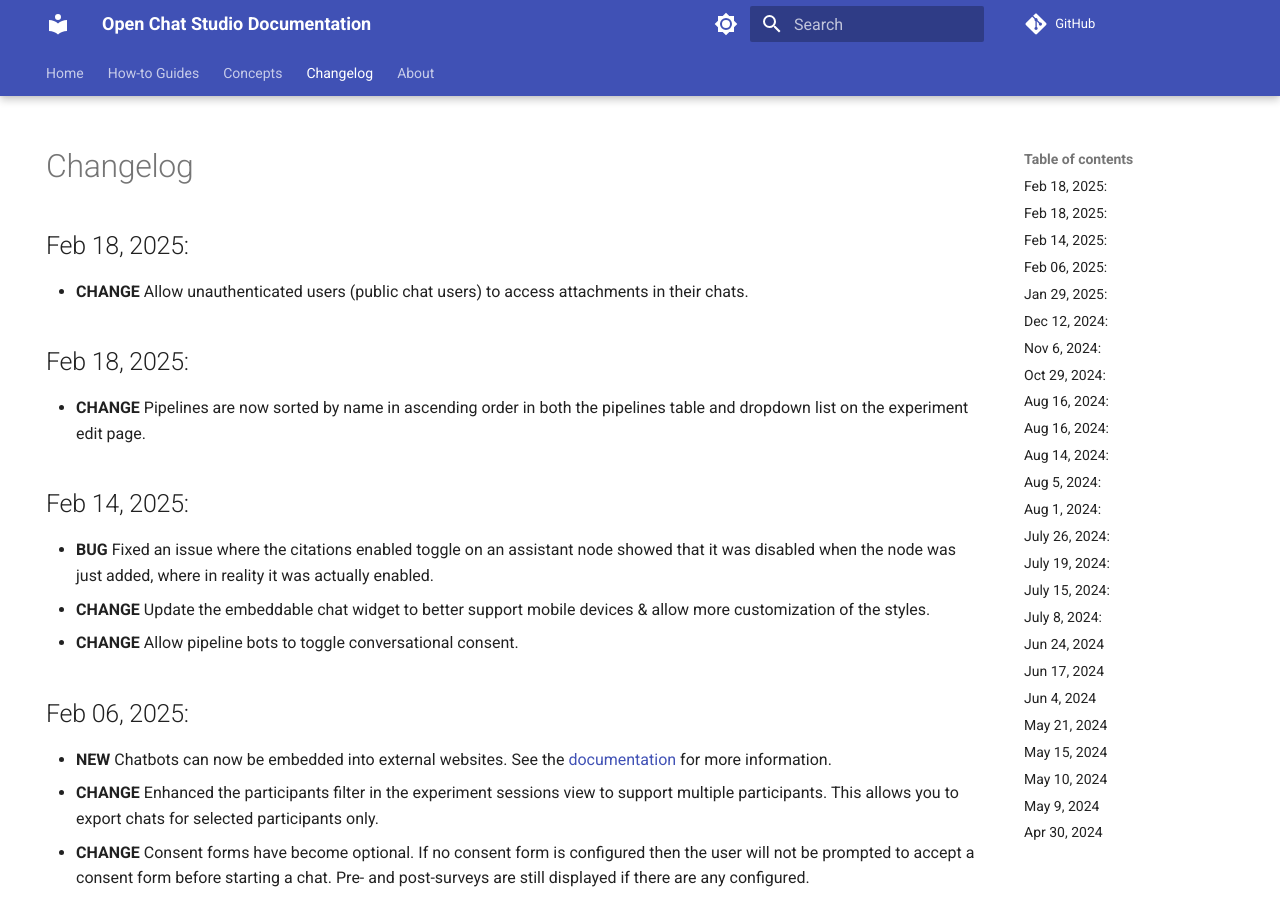
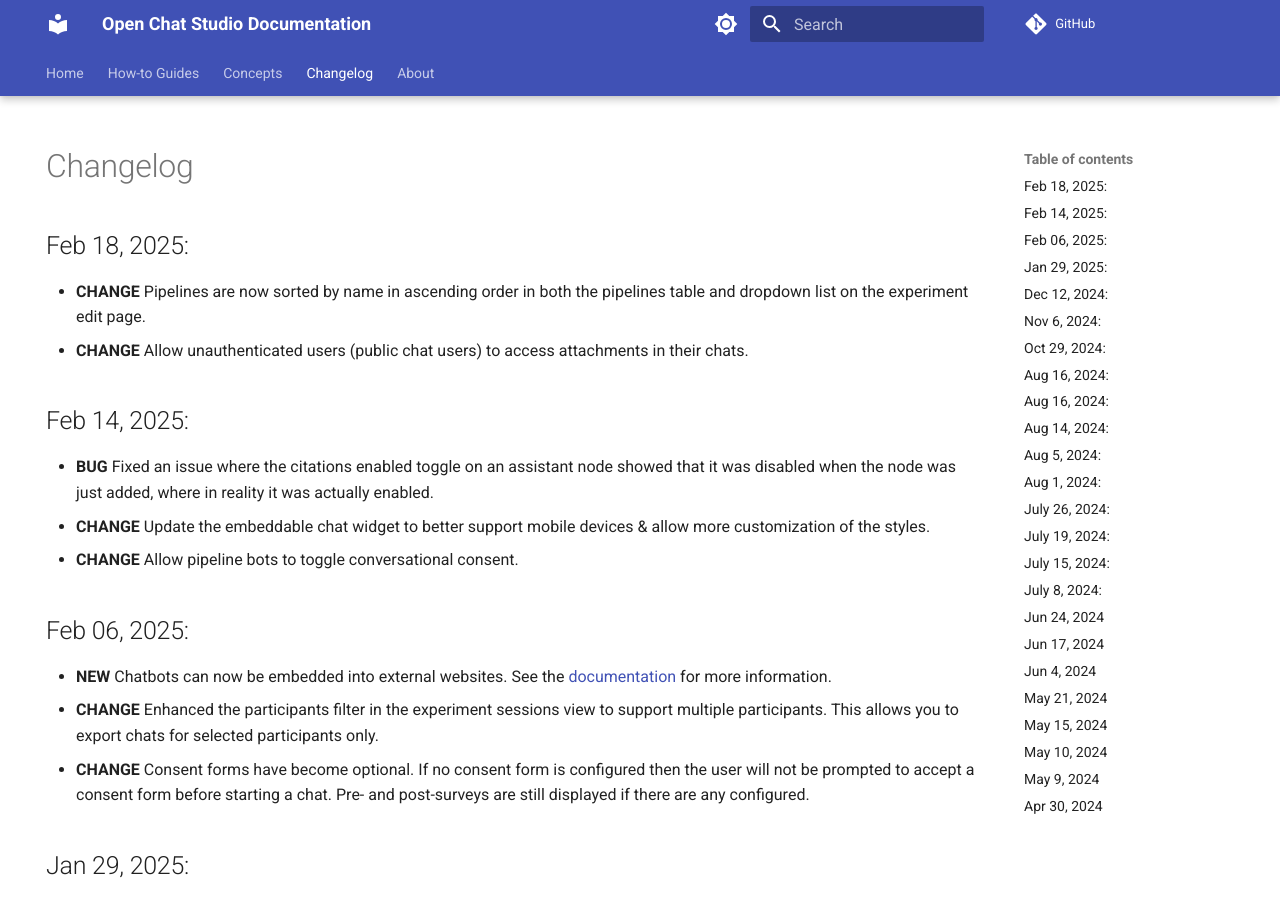
Before and after one commit to dimagi/open-chat-studio-docs, an MkDocs documentation site: the page built from docs/changelog.md, in a window 1280 px wide and 900 px high. Built offline with MkDocs 1.6.1 and Material for MkDocs 9.7.7, drawn with Linux system fonts in a browser that asks for light colours; emoji names are drawn with the system emoji font; a script that is not in the unit is left out; comment, search, counter and statistics services are not loaded.

Commit message:
resolve merge

```diff
--- a/docs/changelog.md
+++ b/docs/changelog.md
@@ -7,10 +7,8 @@
 
 ## Feb 18, 2025:
 
+* **CHANGE** Pipelines are now sorted by name in ascending order in both the pipelines table and dropdown list on the experiment edit page.
 * **CHANGE** Allow unauthenticated users (public chat users) to access attachments in their chats.
-
-## Feb 18, 2025:
-* **CHANGE** Pipelines are now sorted by name in ascending order in both the pipelines table and dropdown list on the experiment edit page.
 
 ## Feb 14, 2025:
 
```
